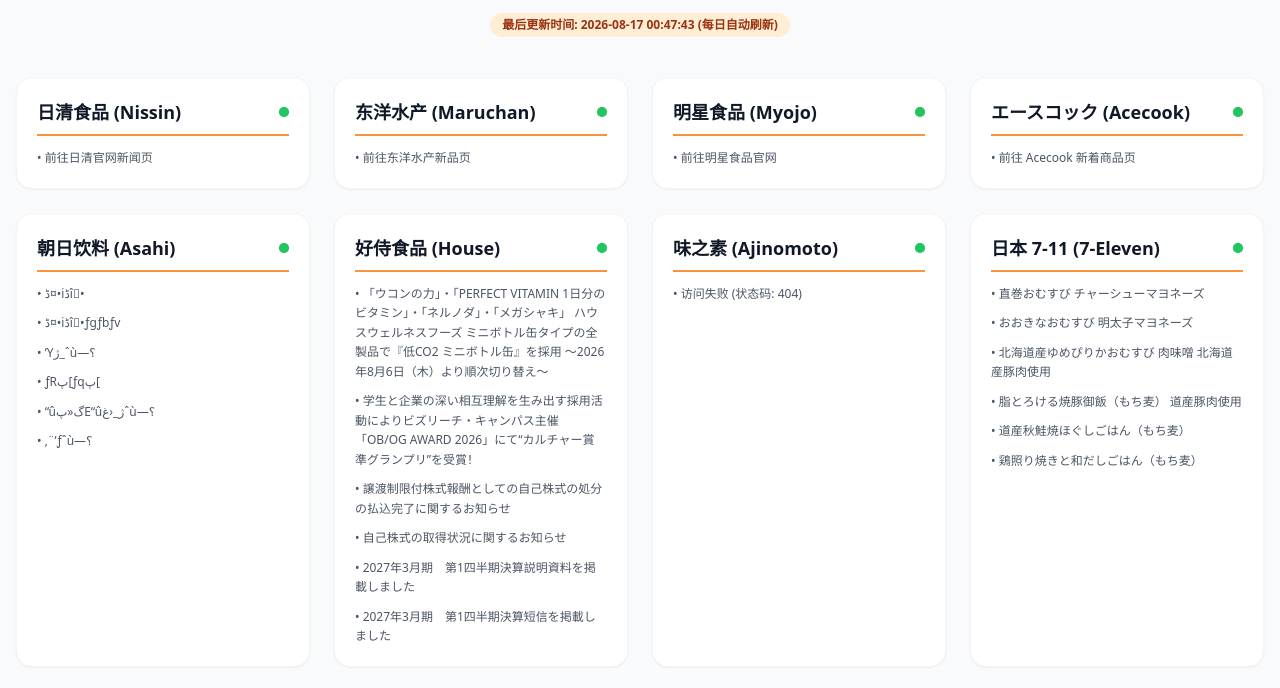
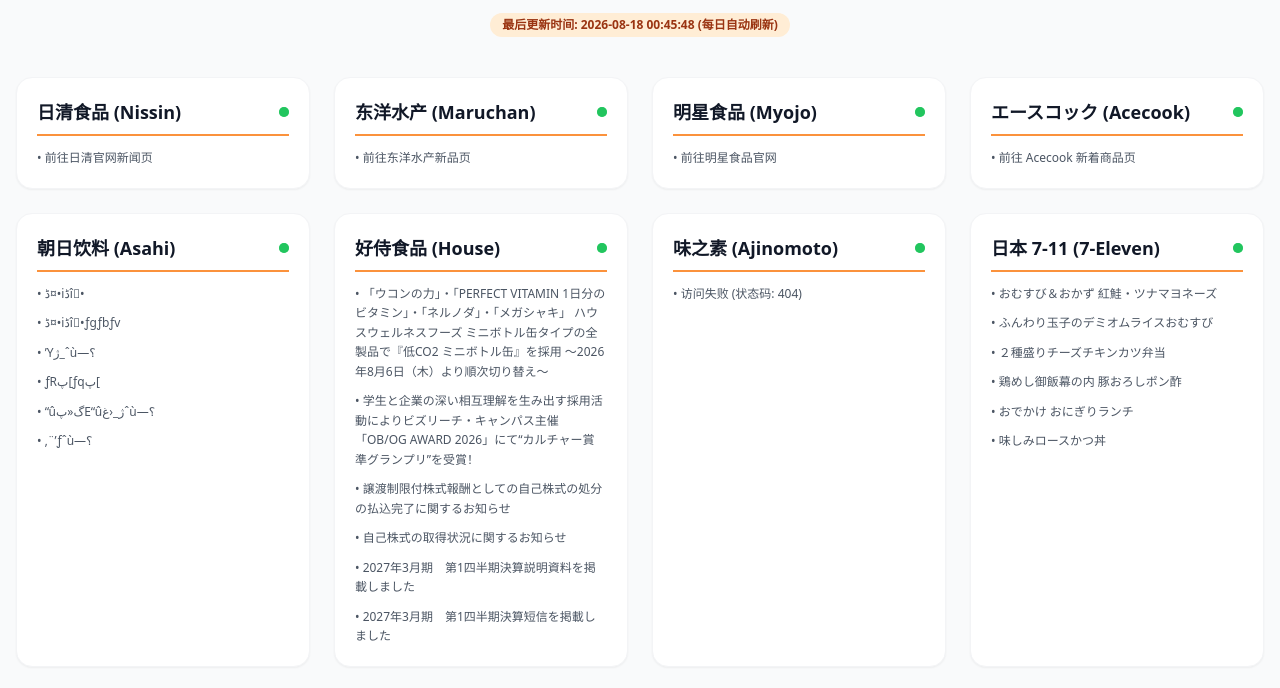
Before and after one commit to dingyizhen0618/noodle-tracker, a plain HTML site: page index.html in a window 1280 px wide. Shown: the part 107-795 px from the top of the page. Drawn offline with nearby package versions, Linux system fonts and the light colour scheme.

Commit message:
自动更新方便面数据

```diff
--- a/index.html
+++ b/index.html
@@ -14,7 +14,7 @@
                 <h1 class="text-4xl font-extrabold text-orange-600 mb-2">🍜 全球方便面/零食新品情报站</h1>
                 <p class="text-gray-500">自动爬取日韩各大官网，吃货的第一手前线消息！</p>
                 <span class="inline-block bg-orange-100 text-orange-800 text-xs px-3 py-1 rounded-full mt-4 font-semibold">
-                    最后更新时间: 2026-08-17 00:47:43 (每日自动刷新)
+                    最后更新时间: 2026-08-18 00:45:48 (每日自动刷新)
                 </span>
             </div>
 
@@ -240,38 +240,38 @@
                         <ul class="space-y-2.5">
 
                             <li class="group">
-                                <a href="https://www.sej.co.jp/products/a/item/043901/hokkaido/" target="_blank" class="block text-xs text-gray-600 hover:text-orange-600 hover:underline transition duration-200 leading-relaxed">
-                                    • 直巻おむすび チャーシューマヨネーズ
+                                <a href="https://www.sej.co.jp/products/a/item/044187/hokkaido/" target="_blank" class="block text-xs text-gray-600 hover:text-orange-600 hover:underline transition duration-200 leading-relaxed">
+                                    • おむすび＆おかず 紅鮭・ツナマヨネーズ
                                 </a>
                             </li>
 
                             <li class="group">
-                                <a href="https://www.sej.co.jp/products/a/item/043995/hokkaido/" target="_blank" class="block text-xs text-gray-600 hover:text-orange-600 hover:underline transition duration-200 leading-relaxed">
-                                    • おおきなおむすび 明太子マヨネーズ
+                                <a href="https://www.sej.co.jp/products/a/item/042329/hokkaido/" target="_blank" class="block text-xs text-gray-600 hover:text-orange-600 hover:underline transition duration-200 leading-relaxed">
+                                    • ふんわり玉子のデミオムライスおむすび
                                 </a>
                             </li>
 
                             <li class="group">
-                                <a href="https://www.sej.co.jp/products/a/item/044050/hokkaido/" target="_blank" class="block text-xs text-gray-600 hover:text-orange-600 hover:underline transition duration-200 leading-relaxed">
-                                    • 北海道産ゆめぴりかおむすび 肉味噌 北海道産豚肉使用
+                                <a href="https://www.sej.co.jp/products/a/item/044142/hokkaido/" target="_blank" class="block text-xs text-gray-600 hover:text-orange-600 hover:underline transition duration-200 leading-relaxed">
+                                    • ２種盛りチーズチキンカツ弁当
                                 </a>
                             </li>
 
                             <li class="group">
-                                <a href="https://www.sej.co.jp/products/a/item/043994/hokkaido/" target="_blank" class="block text-xs text-gray-600 hover:text-orange-600 hover:underline transition duration-200 leading-relaxed">
-                                    • 脂とろける焼豚御飯（もち麦） 道産豚肉使用
+                                <a href="https://www.sej.co.jp/products/a/item/044133/hokkaido/" target="_blank" class="block text-xs text-gray-600 hover:text-orange-600 hover:underline transition duration-200 leading-relaxed">
+                                    • 鶏めし御飯幕の内 豚おろしポン酢
                                 </a>
                             </li>
 
                             <li class="group">
-                                <a href="https://www.sej.co.jp/products/a/item/043609/hokkaido/" target="_blank" class="block text-xs text-gray-600 hover:text-orange-600 hover:underline transition duration-200 leading-relaxed">
-                                    • 道産秋鮭焼ほぐしごはん（もち麦）
+                                <a href="https://www.sej.co.jp/products/a/item/044130/hokkaido/" target="_blank" class="block text-xs text-gray-600 hover:text-orange-600 hover:underline transition duration-200 leading-relaxed">
+                                    • おでかけ おにぎりランチ
                                 </a>
                             </li>
 
                             <li class="group">
-                                <a href="https://www.sej.co.jp/products/a/item/044000/hokkaido/" target="_blank" class="block text-xs text-gray-600 hover:text-orange-600 hover:underline transition duration-200 leading-relaxed">
-                                    • 鶏照り焼きと和だしごはん（もち麦）
+                                <a href="https://www.sej.co.jp/products/a/item/044139/hokkaido/" target="_blank" class="block text-xs text-gray-600 hover:text-orange-600 hover:underline transition duration-200 leading-relaxed">
+                                    • 味しみロースかつ丼
                                 </a>
                             </li>
 
```
